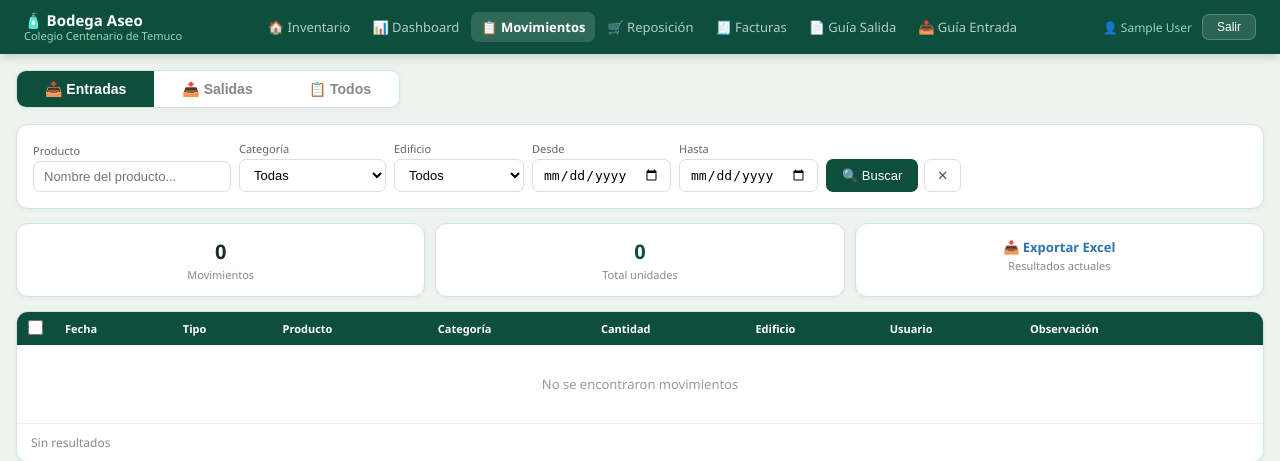
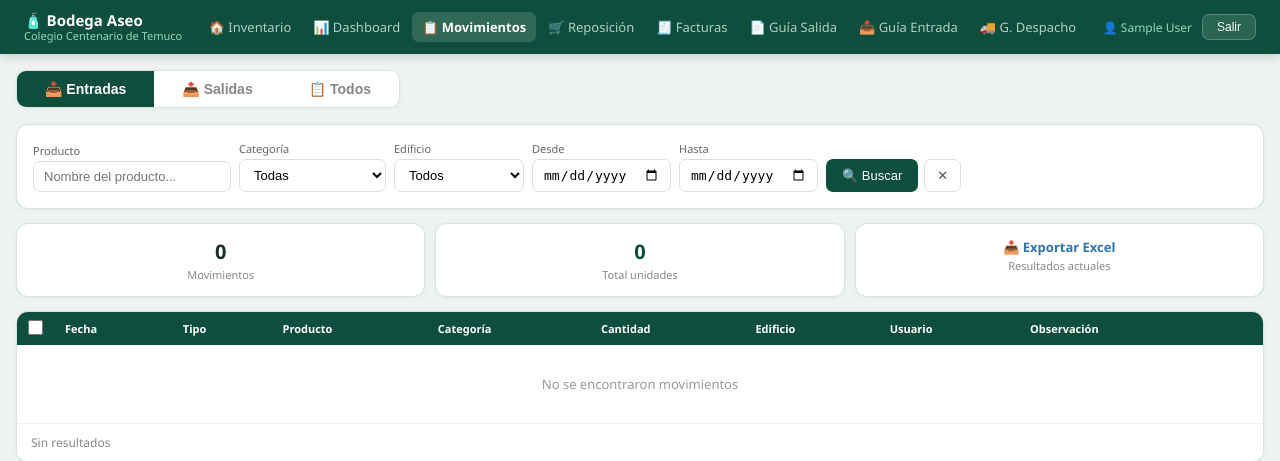
Before and after one commit to fcatalan-ai/bodega-aseo, a Flask app: page /movimientos in a window 1280 px wide. Shown: the top 461 px of the page. Run offline with Flask 3, Linux system fonts and the light colour scheme; the visitor is signed in with stand-in values (Sample User, id 1); data that the repository does not hold is empty; some libraries are stand-ins or nearby versions.

Commit message:
Add link for G. Despacho based on user role

```diff
--- a/templates/movimientos.html
+++ b/templates/movimientos.html
@@ -91,6 +91,7 @@ tr.selected td{background:#e8f4ee!important}
     {% if rol == 'admin' %}<a href="/facturas">🧾 Facturas</a>{% endif %}
     <a href="/guia">📄 Guía Salida</a>
     {% if rol in ('admin','operador') %}<a href="/guia_entrada">📥 Guía Entrada</a>{% endif %}
+    {% if rol in ('admin','operador') %}<a href="/guia_despacho">🚚 G. Despacho</a>{% endif %}
   </div>
   <div class="topbar-right">
     <span class="user-pill">👤 {{ user }}</span>
```
